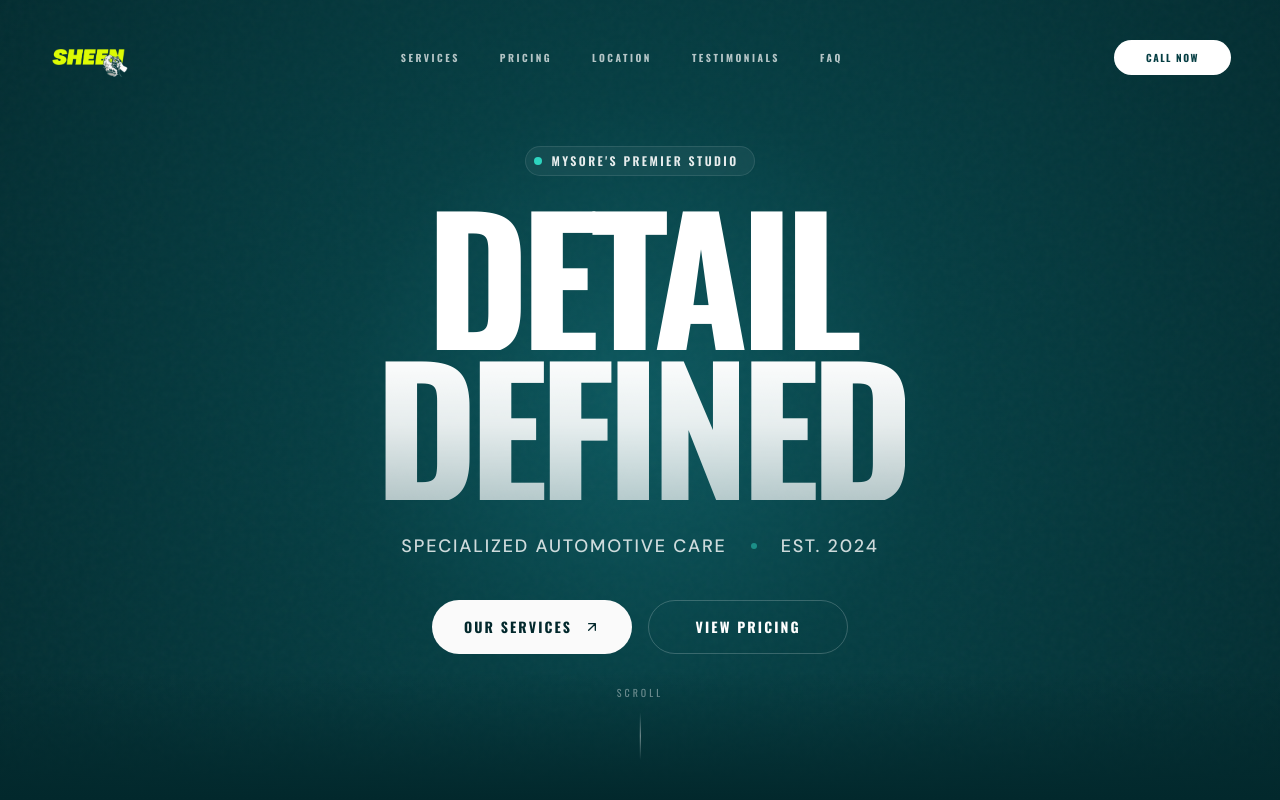
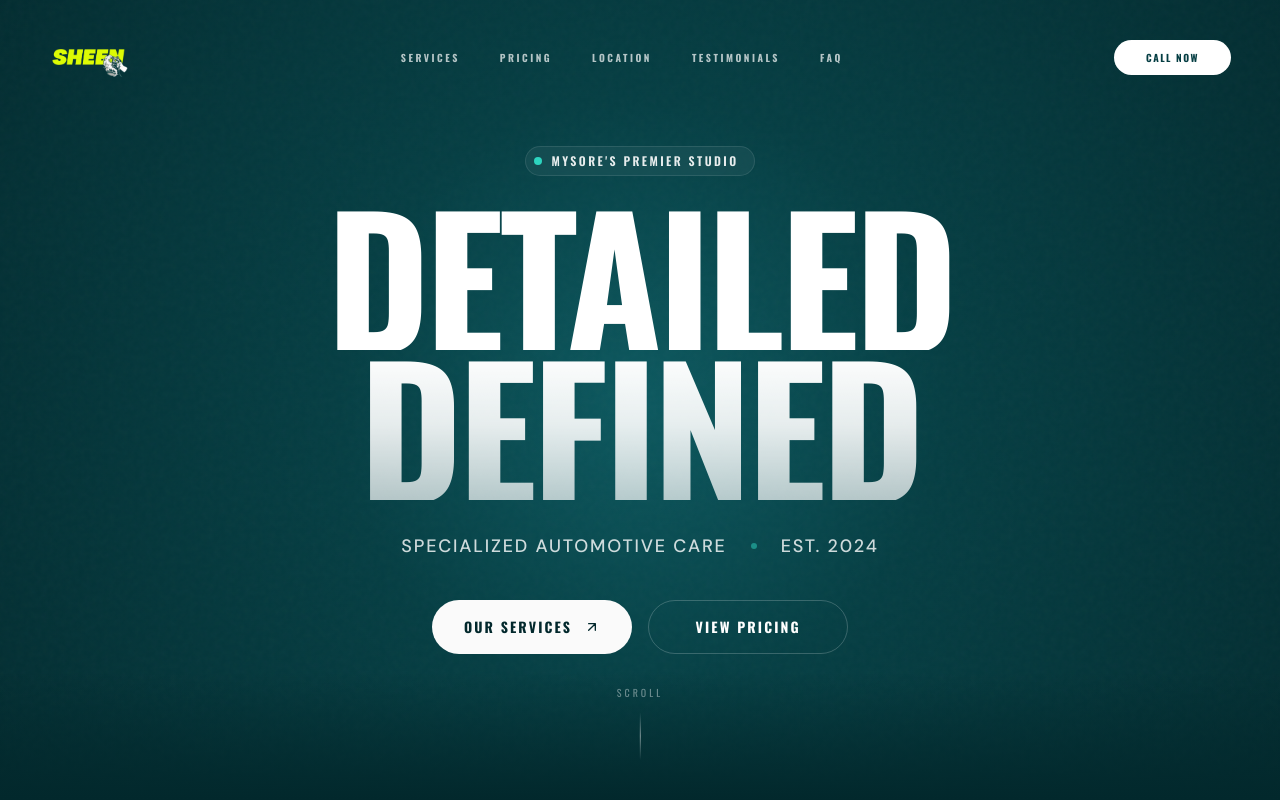
Before and after one commit to DHANUSH-kl/sheeeen, a Next.js app: page / in a window 1280 px wide. Shown: the top 800 px of the page. Built offline with nearby package versions, Linux system fonts and the light colour scheme.

Commit message:
neww committttttt

```diff
--- a/app/layout.tsx
+++ b/app/layout.tsx
@@ -77,7 +77,7 @@ const jsonLd = {
         "closes": "21:00"
       },
       "sameAs": [
-        "https://www.instagram.com/sheeen.detailing/"
+        "https://www.instagram.com/sheen.detailing/"
       ],
       "hasOfferCatalog": {
         "@type": "OfferCatalog",
--- a/components/Hero.tsx
+++ b/components/Hero.tsx
@@ -35,10 +35,10 @@ export default function Hero() {
               initial={{ y: 100, opacity: 0 }}
               animate={{ y: 0, opacity: 1 }}
               transition={{ duration: 1, ease: [0.22, 1, 0.36, 1] }}
-              className="font-['Oswald'] text-7xl md:text-9xl lg:text-[11rem] font-bold tracking-tighter text-white leading-[0.85] select-none"
+              className="font-['Oswald'] text-7xl md:text-9xl lg:text-[11rem] font-bold tracking-tight text-white leading-[0.85] select-none"
               aria-hidden="true"
             >
-              DETAIL
+              DETAILED
             </motion.div>
           </div>
 
@@ -47,7 +47,7 @@ export default function Hero() {
               initial={{ y: 100, opacity: 0 }}
               animate={{ y: 0, opacity: 1 }}
               transition={{ duration: 1, delay: 0.15, ease: [0.22, 1, 0.36, 1] }}
-              className="font-['Oswald'] text-7xl md:text-9xl lg:text-[11rem] font-bold tracking-tighter bg-gradient-to-b from-white via-white/90 to-white/70 bg-clip-text text-transparent leading-[0.85] select-none"
+              className="font-['Oswald'] text-7xl md:text-9xl lg:text-[11rem] font-bold tracking-tight bg-gradient-to-b from-white via-white/90 to-white/70 bg-clip-text text-transparent leading-[0.85] select-none"
               aria-hidden="true"
             >
               DEFINED
```
